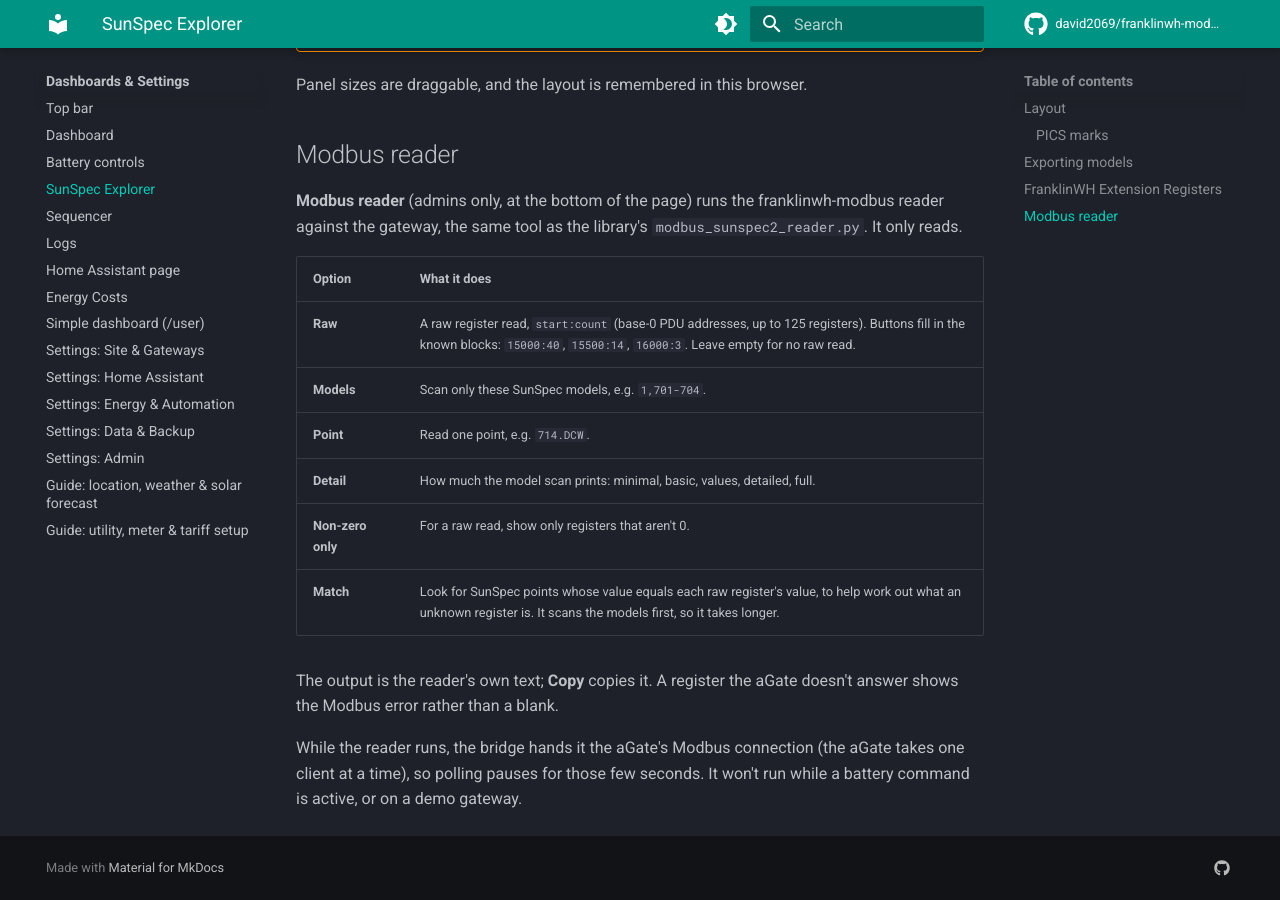
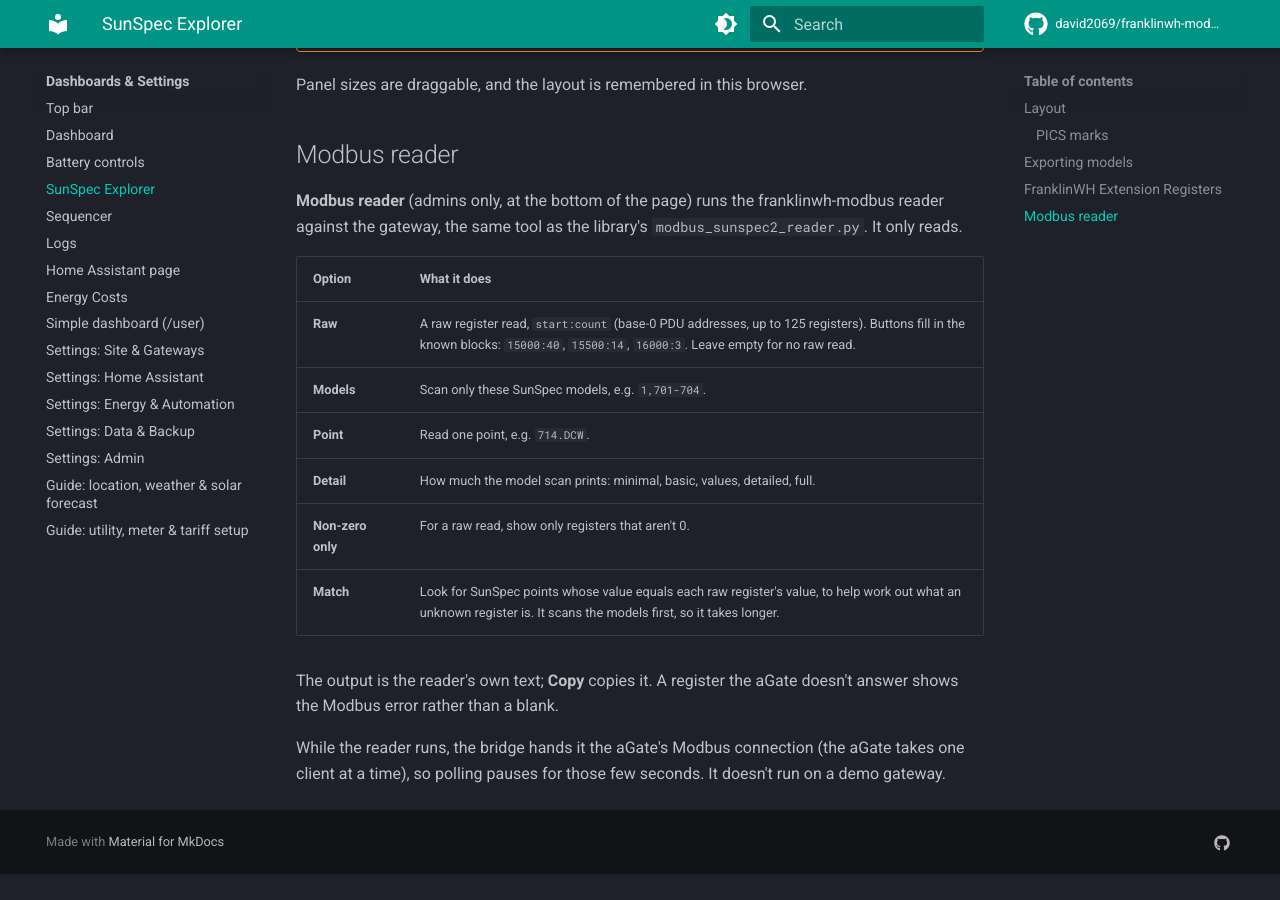
Before and after one commit to david2069/franklinwh-modbus-bridge, an MkDocs documentation site: the page built from docs/user/ui/sunspec-explorer.md, in a window 1280 px wide and 900 px high, scrolled down 3971 px. Built offline with MkDocs 1.6.1 and Material for MkDocs 9.7.7, drawn with Linux system fonts in a browser that asks for light colours; comment, search, counter and statistics services are not loaded; after the commit the page ends 4845 px from its top, so only the background shows below that.

Commit message:
fix(reader): no block while a battery command is active (#298)
Owner: the original reader has no such restriction and nobody asked for it.
Removed; the reader runs whatever the battery is doing, like the original.

Refs #294


Claude-Session: https://claude.ai/code/session_01Y16KzdPEVsgLsqKASFjb7K

Co-authored-by: david2069 <david2069@users.noreply.github.com>
Co-authored-by: Claude Opus 5.5 <noreply@anthropic.com>

```diff
--- a/docs/user/ui/sunspec-explorer.md
+++ b/docs/user/ui/sunspec-explorer.md
@@ -128,5 +128,5 @@ The output is the reader's own text; **Copy** copies it. A register the aGate do
 answer shows the Modbus error rather than a blank.
 
 While the reader runs, the bridge hands it the aGate's Modbus connection (the aGate takes
-one client at a time), so polling pauses for those few seconds. It won't run while a
-battery command is active, or on a demo gateway.
+one client at a time), so polling pauses for those few seconds. It doesn't run on a demo
+gateway.
```
Also changed, not shown: 2 other files.
